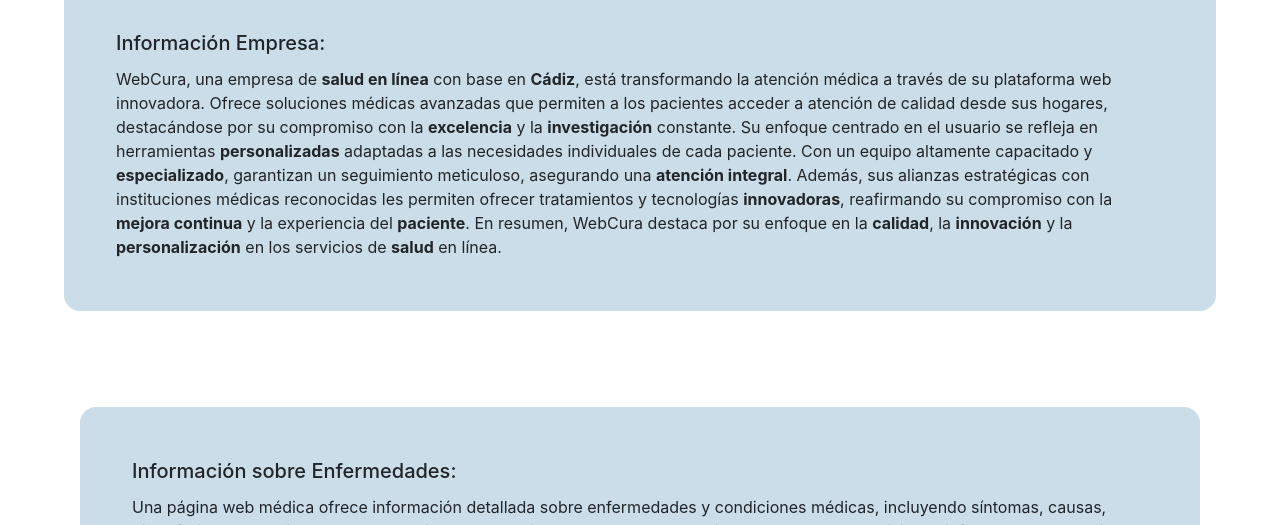
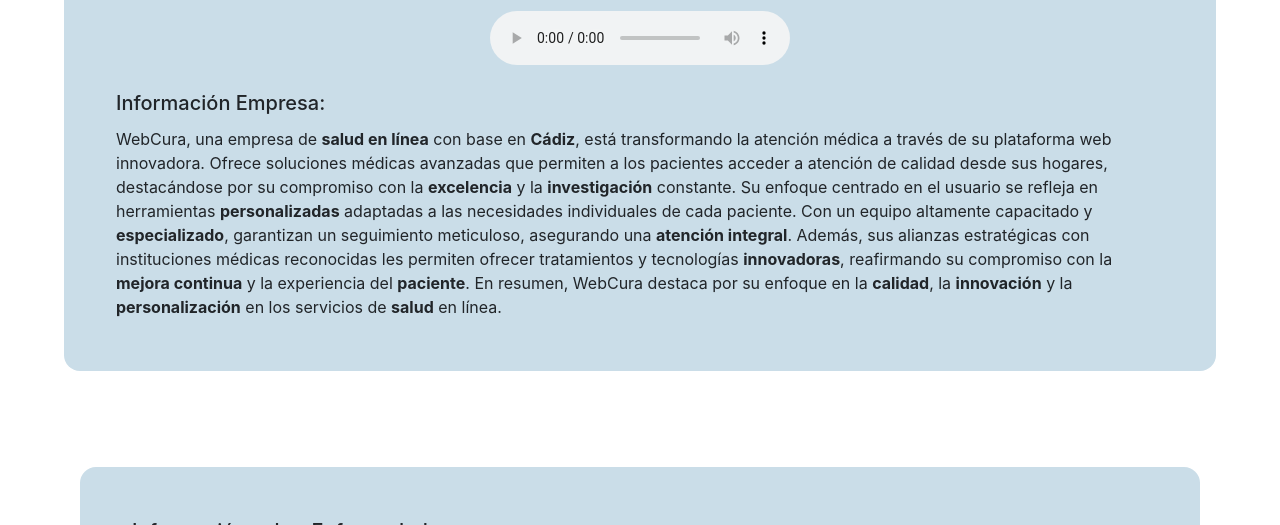
Before and after one commit to dAzzzo/PROYECTO_DIW_DAC, a plain HTML site: page Proyecto.html in a window 1280 px wide. Shown: the part 575-1100 px from the top of the page. Drawn offline with nearby package versions, Linux system fonts and the light colour scheme.

Commit message:
añadida pista de audio y cambios puntuales

```diff
--- a/Proyecto.html
+++ b/Proyecto.html
@@ -87,6 +87,9 @@
 
 
         <div class="divGrande">
+            <div class="audio">
+                <audio src="audio/audiosCombinados.mp3" controls="controls"></audio>
+            </div>
             <div class="card-body">
                 <h5 class="card-title">Información Empresa:</h5>
                 <p class="card-text">WebCura, una empresa de <b>salud en línea</b> con base en <b>Cádiz</b>, está
--- a/css/Proyecto.css
+++ b/css/Proyecto.css
@@ -20,6 +20,9 @@
   padding: 20px 0;
 }
 
+.audio{
+  text-align: center;
+}
 
 .divGeneral {
   display: flex;
@@ -45,13 +48,13 @@
   margin-bottom: 4em;
   margin-left: 4em;
   margin-right: 4em;
-  transition: transform 0.3s ease-in-out;
+  /* transition: transform 0.3s ease-in-out; */
 }
 
-.divGrande:hover {
+/* .divGrande:hover {
   transform: scale(0.9);
-  /* Aumenta la escala al pasar el cursor */
-}
+   Aumenta la escala al pasar el cursor
+} */
 
 .idMenor {
   justify-content: space-between;
```
Also changed, not shown: 1 other file.
